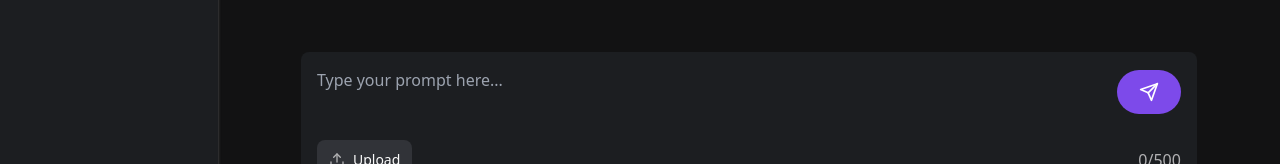
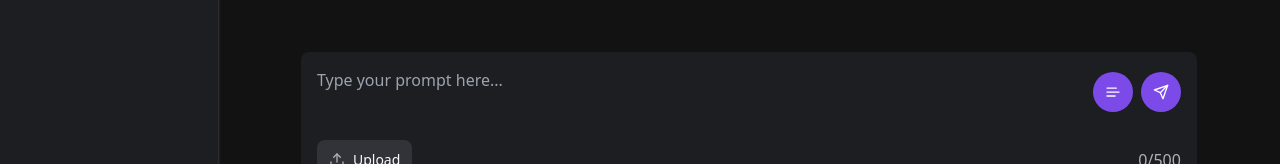
Before and after one commit to RetailDesignAI/spazes-fe, a React (Vite) app: page / in a window 1280 px wide. Shown: the part 276-440 px from the top of the page. Built offline with nearby package versions, Linux system fonts and the light colour scheme; no server answers.

Commit message:
feat: add buttons for prompts and  images

```diff
--- a/src/components/ui/sendIcon.tsx
+++ b/src/components/ui/sendIcon.tsx
@@ -3,8 +3,6 @@ export default function SendIcon(props: any) {
     <svg
       {...props}
       xmlns="http://www.w3.org/2000/svg"
-      width="20"
-      height="20"
       viewBox="0 0 24 24"
       fill="none"
       stroke="currentColor"
--- a/src/pages/Home/Home.tsx
+++ b/src/pages/Home/Home.tsx
@@ -6,10 +6,18 @@ import { fadeAnimation } from '@/lib/animations';
 import { useToast } from '@/components/ui/use-toast';
 import FileInput from '@/components/FileInput';
 import Spinner from '@/components/ui/spinner';
-import SendIcon from '@/components/ui/sendIcon';
 import UploadIcon from '@/components/ui/uploadicon';
 import PromptsList from '@/components/PromptsList';
+import { Tooltip, TooltipContent, TooltipProvider, TooltipTrigger } from '@/components/ui/tooltip';
+import { Send, Text } from 'lucide-react';
 import api from '@/api/axiosConfig';
+
+enum Loading {
+  Prompts = 'Prompts',
+  SinglePrompt = 'SinglePrompt',
+  ImagineAll = 'ImagineAll',
+  None = 'None',
+}
 
 export default function Home() {
   const PROMPT_SIZE_LIMIT: number = 500;
@@ -17,11 +25,11 @@ export default function Home() {
   const [prompt, setPrompt] = useState<string>('');
   const [generatedPrompts, setGeneratedPrompts] = useState<string[]>([]);
   const [uploadImage, setUploadImage] = useState<boolean>(false);
-  const [isLoading, setIsLoading] = useState<boolean>(false);
+  const [loading, setLoading] = useState<Loading>(Loading.None);
   const [file, setFile] = useState<File | null>(null);
   const { toast } = useToast();
 
-  const handleSubmit = async (e: any) => {
+  const generatePrompts = async (e: any) => {
     if (prompt === '' || prompt.length > PROMPT_SIZE_LIMIT) {
       toast({
         title: 'Invalid prompt',
@@ -31,7 +39,7 @@ export default function Home() {
       return;
     }
     e.preventDefault();
-    setIsLoading(true);
+    setLoading(Loading.Prompts);
     try {
       const res = await api.post('/prompts/generate?n=4', {
         requirements: prompt,
@@ -45,7 +53,7 @@ export default function Home() {
         variant: 'destructive',
       });
     } finally {
-      setIsLoading(false);
+      setLoading(Loading.None);
       console.log(file);
     }
   };
@@ -58,10 +66,11 @@ export default function Home() {
     setFile(file);
   };
 
-  const handleImageGeneration = async () => {
+  const handleImageGeneration = async (prompts: string[], loadingType: Loading) => {
     try {
+      setLoading(loadingType);
       const res = await api.post('/projects', {
-        prompts: generatedPrompts,
+        prompts,
       });
       const { projectId } = res.data;
       navigate(`/projects/${projectId}`);
@@ -71,6 +80,8 @@ export default function Home() {
         description: error.response.data.message,
         variant: 'destructive',
       });
+    } finally {
+      setLoading(Loading.None);
     }
   };
 
@@ -98,12 +109,36 @@ export default function Home() {
             className="w-full pr-4 font-medium bg-transparent outline-none resize-none font- text-l"
           ></textarea>
           <div className="flex items-center space-x-2">
-            <Button
-              onClick={handleSubmit}
-              className="bg-[#7D4AEA] text-white rounded-full p-5 border-2 border-transparent hover:border-[#7D4AEA]"
-            >
-              {isLoading ? <Spinner /> : <SendIcon />}
-            </Button>
+            <TooltipProvider>
+              <Tooltip>
+                <TooltipTrigger>
+                  <Button
+                    onClick={generatePrompts}
+                    className="bg-[#7D4AEA] text-white rounded-full p-2 border-2 border-transparent hover:border-[#7D4AEA] w-10 h-10"
+                  >
+                    {loading === Loading.Prompts ? <Spinner /> : <Text className="w-4 h-4" />}
+                  </Button>
+                </TooltipTrigger>
+                <TooltipContent>
+                  <p>Generate Prompts</p>
+                </TooltipContent>
+              </Tooltip>
+            </TooltipProvider>
+            <TooltipProvider>
+              <Tooltip>
+                <TooltipTrigger>
+                  <Button
+                    onClick={() => handleImageGeneration([prompt], Loading.SinglePrompt)}
+                    className="bg-[#7D4AEA] text-white rounded-full p-2 border-2 border-transparent hover:border-[#7D4AEA] w-10 h-10"
+                  >
+                    {loading === Loading.SinglePrompt ? <Spinner /> : <Send className="w-4 h-4" />}
+                  </Button>
+                </TooltipTrigger>
+                <TooltipContent>
+                  <p>Generate Images</p>
+                </TooltipContent>
+              </Tooltip>
+            </TooltipProvider>
           </div>
         </div>
         <div className="flex items-center justify-between w-full">
@@ -124,12 +159,16 @@ export default function Home() {
       {generatedPrompts.length > 0 && (
         <AnimatePresence>
           <motion.div {...fadeAnimation} className="flex flex-col w-full max-w-4xl p-6 space-y-6 text-white rounded-lg">
-            <PromptsList prompts={generatedPrompts} selectPrompt={handlePromptChange} fetchingPrompts={isLoading} />
+            <PromptsList
+              prompts={generatedPrompts}
+              selectPrompt={handlePromptChange}
+              fetchingPrompts={loading === Loading.Prompts}
+            />
             <Button
-              onClick={handleImageGeneration}
+              onClick={() => handleImageGeneration(generatedPrompts, Loading.ImagineAll)}
               className="bg-gradient-to-r from-[#7D4AEA] to-[#9B59B6] text-white shadow-lg shadow-[#7D4AEA]/50 hover:shadow-[#9B59B6]/50"
             >
-              Imagine All
+              {loading === Loading.ImagineAll ? <Spinner /> : 'Imagine All'}
             </Button>
           </motion.div>
         </AnimatePresence>
--- a/src/pages/Project/MainImage.tsx
+++ b/src/pages/Project/MainImage.tsx
@@ -12,11 +12,15 @@ type Props = {
 const MainImage = ({ images, selectedImage, handleNext, handlePrevious, setShowHeading }: Props) => {
   return (
     <div
-      className="aspect-[4/3] rounded-lg overflow-hidden"
+      className="aspect-[16/9] rounded-lg overflow-hidden"
       onMouseEnter={() => setShowHeading(true)}
       onMouseLeave={() => setShowHeading(false)}
     >
-      <CustomImage alt="Selected Image" className="object-cover w-full h-full" src={images[selectedImage]?.url} />
+      <CustomImage
+        alt="Selected Image"
+        className="object-cover aspect-[16/9] w-full h-full"
+        src={images[selectedImage]?.url}
+      />
       <button
         className={`${
           selectedImage === 0 ? 'text-gray-400' : 'text-white hover:text-gray-300'
--- a/src/pages/Project/index.tsx
+++ b/src/pages/Project/index.tsx
@@ -170,7 +170,7 @@ export default function Project() {
               {index === selectedImage && (
                 <motion.div
                   {...fadeAnimation}
-                  className="absolute inset-0 flex items-center justify-center transition-opacity rounded-lg bg-black/50"
+                  className="absolute w-[100px] h-[80px] inset-0 flex items-center justify-center transition-opacity rounded-lg bg-black/50"
                 >
                   <CheckIcon className="w-6 h-6 text-white" />
                 </motion.div>
```
